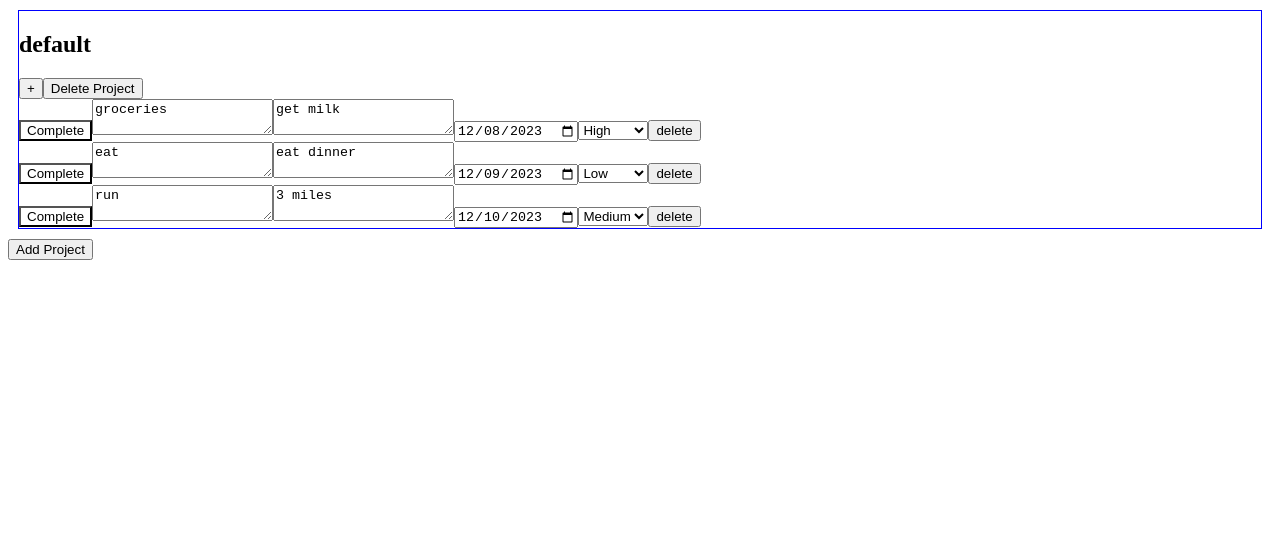
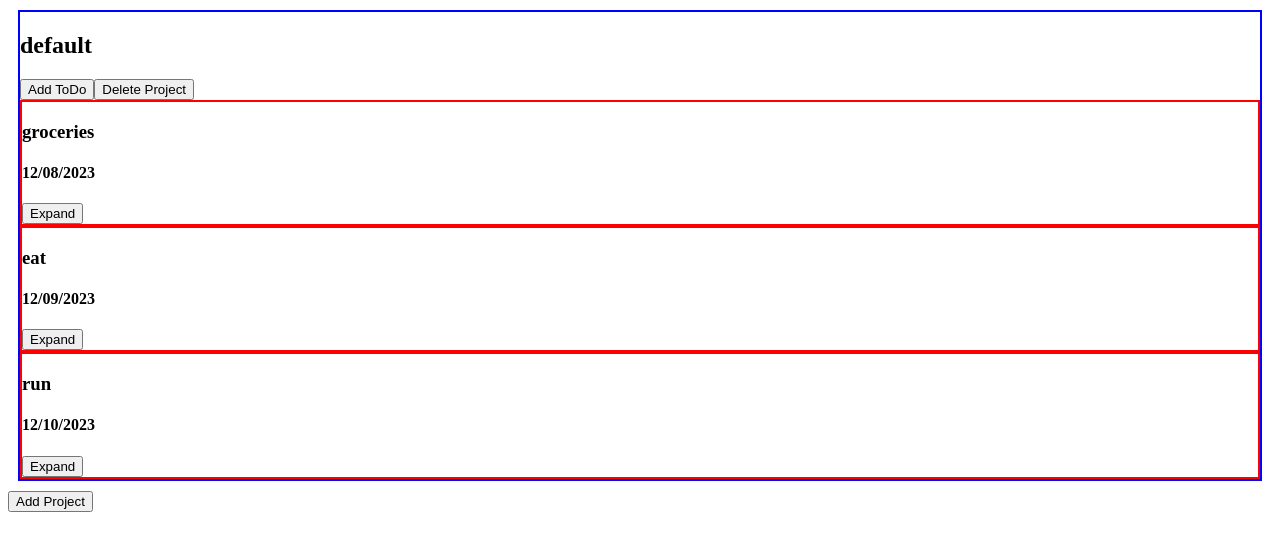
Before and after one commit to SamWeedon/to-do-list, a website built with webpack: page dist/index.html in a window 1280 px wide. Built offline with nearby package versions, Linux system fonts and the light colour scheme.

Commit message:
Add todo minimization/maximization

```diff
--- a/src/index.js
+++ b/src/index.js
@@ -6,19 +6,21 @@
 // mark todos as complete
 // project names
 import './style.css';
+import { format } from 'date-fns';
 
 const ToDo = (title, description, dueDate, priority) => {
     const complete = false;
-    return {title, description, dueDate, priority, complete};
+    const maximized = false;
+    return {title, description, dueDate, priority, complete, maximized};
 };
 
 const Project = (title, todoList) => {
     return {title, todoList};
 }
 
-const defaultToDo = ToDo('groceries', 'get milk', new Date('2023-12-08'), 'high');
-const ToDo1 = ToDo('eat', 'eat dinner', new Date('2023-12-09'), 'low');
-const ToDo2 = ToDo('run', '3 miles', new Date('2023-12-10'), 'medium');
+const defaultToDo = ToDo('groceries', 'get milk', new Date('2023-12-08T00:00'), 'high');
+const ToDo1 = ToDo('eat', 'eat dinner', new Date('2023-12-09T00:00'), 'low');
+const ToDo2 = ToDo('run', '3 miles', new Date('2023-12-10T00:00'), 'medium');
 
 let defaultProject = Project('default', [defaultToDo, ToDo1, ToDo2]);
 let projectList = [defaultProject];
@@ -42,7 +44,7 @@ function loadDOM() {
         projectBox.appendChild(projectHeading);
 
         const addTodoButton = document.createElement('button');
-        addTodoButton.textContent = '+';
+        addTodoButton.textContent = 'Add ToDo';
         addTodoButton.addEventListener('click', function() {
             project.todoList.unshift(ToDo('','','',''));
             loadDOM();
@@ -61,7 +63,9 @@ function loadDOM() {
         for (let todo of project.todoList) {
             const todoBox = document.createElement('div');
             todoBox.classList.add('todoBox');
+            projectBox.appendChild(todoBox);
 
+            if (todo.maximized) {
                 const completeButton = document.createElement('button');
                 completeButton.textContent = 'Complete';
                 todo.complete ? completeButton.style.backgroundColor = 'green' : completeButton.style.backgroundColor = 'initial';
@@ -77,6 +81,7 @@ function loadDOM() {
                     todo.title = title.value;
                     console.log(todo);
                 })
+                todoBox.appendChild(title);
 
                 const description = document.createElement('textarea');
                 description.textContent = todo.description;
@@ -84,6 +89,7 @@ function loadDOM() {
                     todo.description = description.value;
                     console.log(todo);
                 })
+                todoBox.appendChild(description);
 
                 const dueDate = document.createElement('input');
                 dueDate.type = 'date';
@@ -91,8 +97,9 @@ function loadDOM() {
                     dueDate.valueAsDate = todo.dueDate;
                 }
                 dueDate.addEventListener('input', function() {
-                todo.dueDate = new Date(dueDate.value);
+                    todo.dueDate = new Date(dueDate.value + 'T00:00');
                 })
+                todoBox.appendChild(dueDate);
 
                 const prioritySelect = document.createElement('select');
                 const lowPriority = document.createElement('option');
@@ -112,17 +119,12 @@ function loadDOM() {
                 prioritySelect.addEventListener('change', function() {
                     todo.priority = prioritySelect.value;
                 })
+                todoBox.appendChild(prioritySelect);
 
                 const deleteButton = document.createElement('button');
                 deleteButton.textContent = 'delete';
                 const editButton = document.createElement('button');
                 editButton.textContent = 'edit';
-
-            projectBox.appendChild(todoBox);
-            todoBox.appendChild(title);
-            todoBox.appendChild(description);
-            todoBox.appendChild(dueDate);
-            todoBox.appendChild(prioritySelect);
                 todoBox.appendChild(deleteButton);
 
                 deleteButton.addEventListener('click', function(e) {
@@ -130,6 +132,31 @@ function loadDOM() {
                     removeObjectWithPropertyValue('title', todo.title, project.todoList);
                     loadDOM();
                 })
+            }
+
+            else {
+                const miniTitle = document.createElement('h3');
+                miniTitle.textContent = todo.title;
+                todoBox.appendChild(miniTitle);
+
+                if (todo.dueDate) {
+                    const miniDueDate = document.createElement('h4');
+                    miniDueDate.textContent = format(todo.dueDate, 'MM/dd/yyyy');
+                    todoBox.appendChild(miniDueDate);
+                }
+            }
+
+            const editButton = document.createElement('button');
+            if (todo.maximized) editButton.textContent = 'Minimize';
+            else editButton.textContent = 'Expand';
+            editButton.addEventListener('click', function() {
+                todo.maximized = !todo.maximized;
+                loadDOM();
+            });
+            //editButton.addEventListener('click', function(e) {
+            //    e.target.classList.toggle('clicked');
+            //});
+            todoBox.appendChild(editButton);
         }
     }
 
--- a/src/style.css
+++ b/src/style.css
@@ -1,8 +1,8 @@
 .projectBox {
-    border: 1px solid blue;
+    border: 2px solid blue;
     margin: 10px;
 }
 
 .todoBox {
-
+    border: 2px solid red;
 }
```
Also changed, not shown: dist/main.js. Lines whose indentation alone changed are shown as unchanged.
